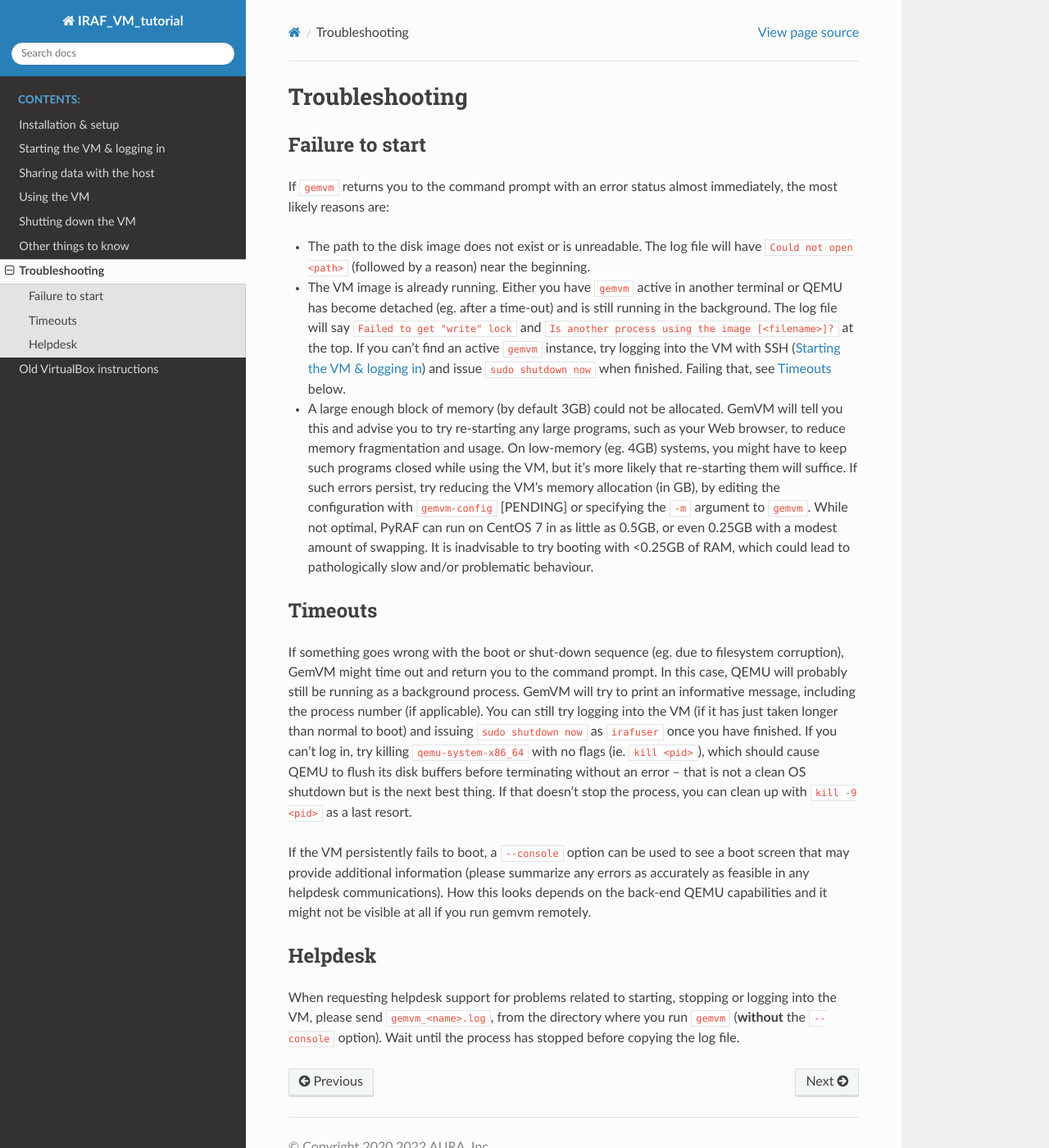
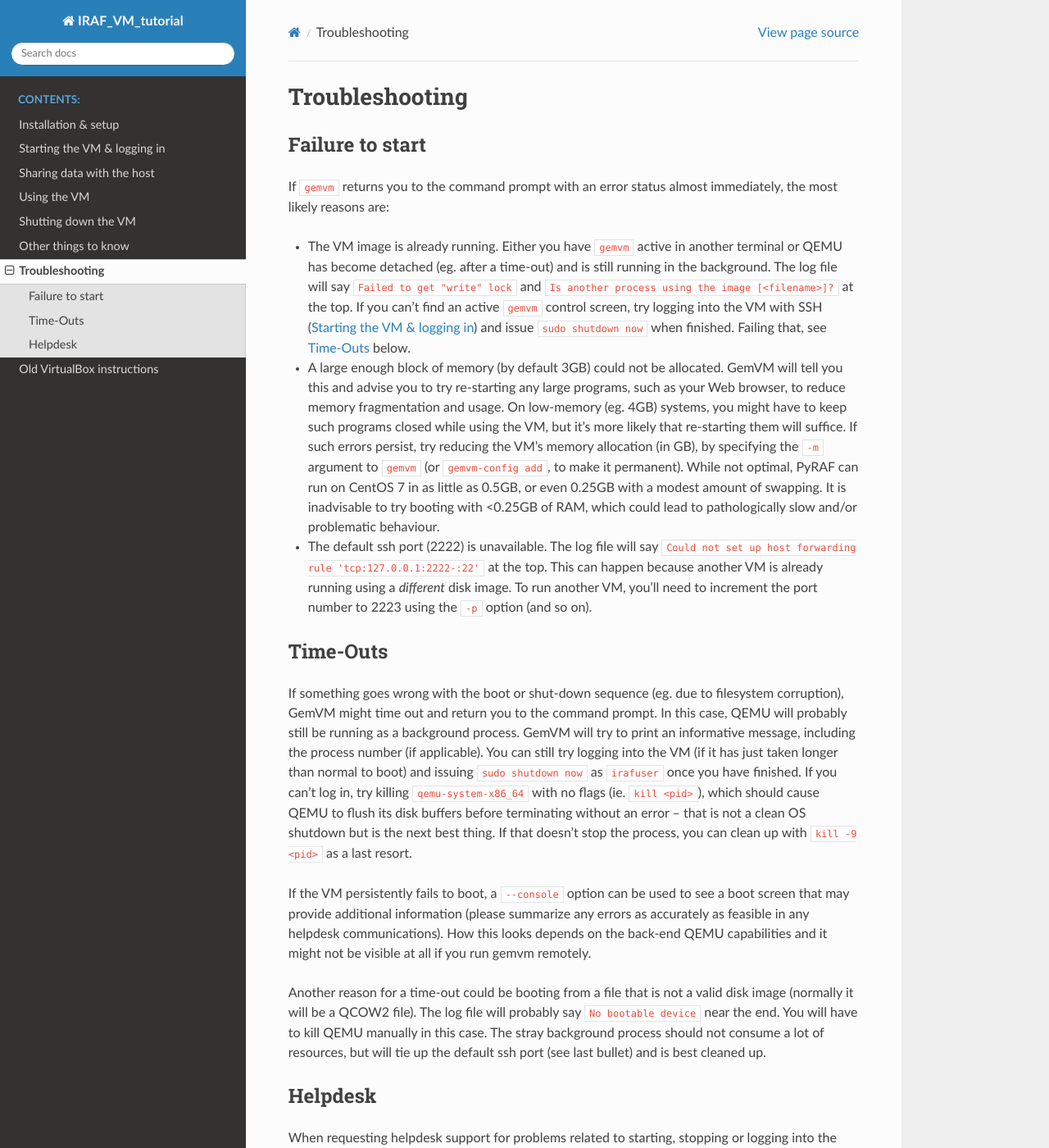
Before and after one commit to GeminiDRSoftware/IRAF_VM_tutorial, a Sphinx documentation site: the page built from source/troubleshooting.rst, in a window 1280 px wide and 1400 px high. Shown: the whole window at 82% size. Built offline with Sphinx 7.4.7 and the Read the Docs theme 2.0.0, drawn with Linux system fonts in a browser that asks for light colours.

Commit message:
Cover installation on Intel, now that's available. Update a paragraph that had been waiting on the gemvm-config script. Remove a troubleshooting bullet after adding some error checks and cover a couple more cases.

```diff
--- a/source/other.rst
+++ b/source/other.rst
@@ -19,4 +19,4 @@ Other things to know
   distributed in a tar file with restricted read permissions by default. Do not
   let anyone obtain a copy of your disk image if you have installed an ssh key
   that allows you to mount directories from your host machine without a
-  password! They will be able to log into your account.
+  password! They will be able to log into your host account.
--- a/source/troubleshooting.rst
+++ b/source/troubleshooting.rst
@@ -11,19 +11,14 @@ Failure to start
 If ``gemvm``  returns you to the command prompt with an error status almost
 immediately, the most likely reasons are:
 
-* The path to the disk image does not exist or is unreadable. The log file will
-  have ``Could not open <path>`` (followed by a reason) near the beginning.
-
-  .. To do: Have gemvm check for the existence of the input image(s) and give
-     a more explicit error on the terminal?
-
 * The VM image is already running. Either you have ``gemvm`` active in another
   terminal or QEMU has become detached (eg. after a time-out) and is still
   running in the background. The log file will say
   ``Failed to get "write" lock`` and ``Is another process using the image
-  [<filename>]?`` at the top. If you can't find an active ``gemvm`` instance,
-  try logging into the VM with SSH (:ref:`gemvm_login`) and issue ``sudo
-  shutdown now`` when finished. Failing that, see :ref:`gemvm_timeouts` below.
+  [<filename>]?`` at the top. If you can't find an active ``gemvm`` control
+  screen, try logging into the VM with SSH (:ref:`gemvm_login`) and issue
+  ``sudo shutdown now`` when finished. Failing that, see :ref:`gemvm_timeouts`
+  below.
 
 * A large enough block of memory (by default 3GB) could not be allocated.
   GemVM will tell you this and advise you to try re-starting any large
@@ -31,16 +26,23 @@ immediately, the most likely reasons are:
   On low-memory (eg. 4GB) systems, you might have to keep such programs closed
   while using the VM, but it's more likely that re-starting them will suffice.
   If such errors persist, try reducing the VM's memory allocation (in GB), by
-  editing the configuration with ``gemvm-config`` [PENDING] or specifying the
-  ``-m`` argument to ``gemvm``. While not optimal, PyRAF can run on CentOS 7
-  in as little as 0.5GB, or even 0.25GB with a modest amount of swapping. It is
-  inadvisable to try booting with <0.25GB of RAM, which could lead to
-  pathologically slow and/or problematic behaviour.
+  specifying the ``-m``   argument to ``gemvm`` (or ``gemvm-config add``, to
+  make it permanent). While not optimal, PyRAF can run on CentOS 7 in as little
+  as 0.5GB, or even 0.25GB with a modest amount of swapping. It is inadvisable
+  to try booting with <0.25GB of RAM, which could lead to pathologically slow
+  and/or problematic behaviour.
+
+* The default ssh port (2222) is unavailable. The log file will say ``Could not
+  set up host forwarding rule 'tcp:127.0.0.1:2222-:22'`` at the top. This can
+  happen because another VM is already running using a *different* disk image.
+  To run another VM, you'll need to increment the port number to 2223 using the
+  ``-p`` option (and so on).
+
 
 .. _gemvm_timeouts:
 
-Timeouts
-========
+Time-Outs
+=========
 
 If something goes wrong with the boot or shut-down sequence (eg. due to
 filesystem corruption), GemVM might time out and return you to the command
@@ -60,6 +62,12 @@ errors as accurately as feasible in any helpdesk communications). How this
 looks depends on the back-end QEMU capabilities and it might not be visible at
 all if you run gemvm remotely.
 
+Another reason for a time-out could be booting from a file that is not a valid
+disk image (normally it will be a QCOW2 file). The log file will probably say
+``No bootable device`` near the end. You will have to kill QEMU manually in
+this case. The stray background process should not consume a lot of resources,
+but will tie up the default ssh port (see last bullet) and is best cleaned up.
+
 
 Helpdesk
 ========
--- a/source/usage.rst
+++ b/source/usage.rst
@@ -32,5 +32,5 @@ Using the VM
   user-maintainable.
 
 * It should be possible to leave the VM running while your laptop is suspended
-  and resume processing later. There is currently no way to suspend the VM
-  itself.
+  and resume processing later -- but you may find that the clock time is wrong
+  on the VM afterwards. There is currently no way to suspend the VM itself.
```
Also changed, not shown: source/installation.rst (+9 -3 lines).
